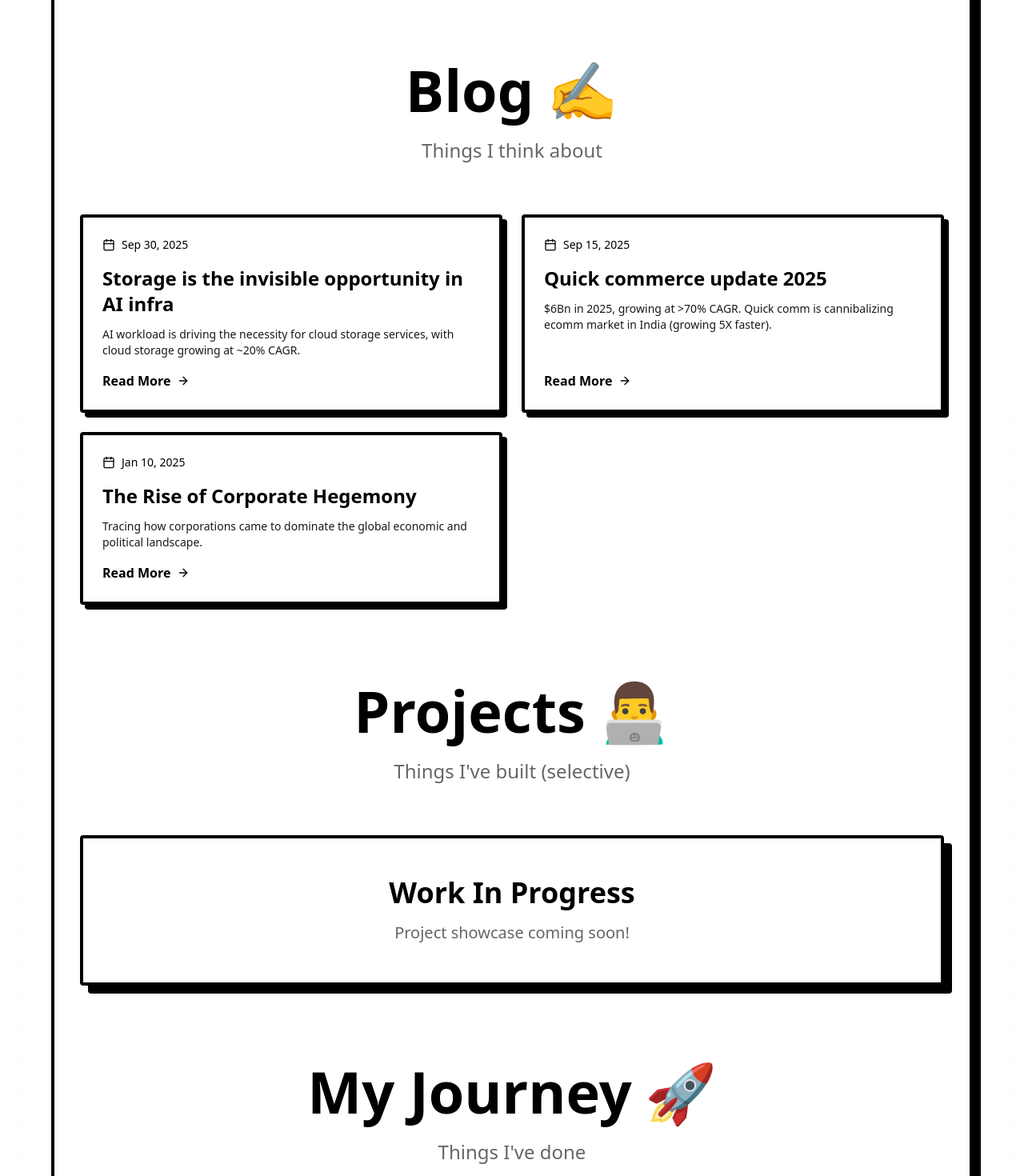
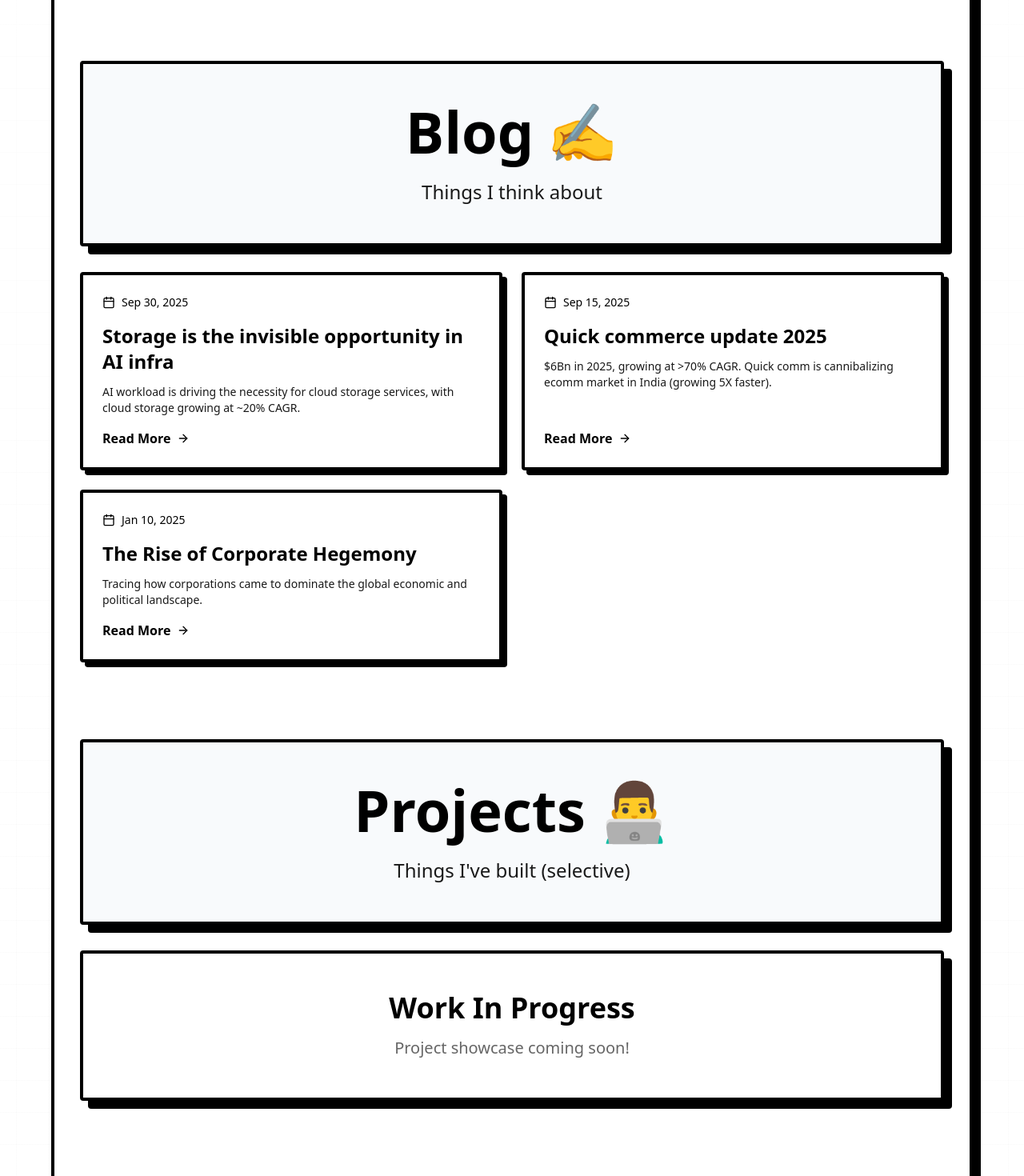
Before and after one commit to alokkumaru/neo-minimal-me, a React (Vite) app: page / in a window 1280 px wide. Shown: the part 560-2030 px from the top of the page at 80% size. Built offline with nearby package versions, Linux system fonts and the light colour scheme; the HTML template or start-up script is replaced by a standard one.

Commit message:
Refactor: Box page headers

```diff
--- a/src/pages/SinglePage.tsx
+++ b/src/pages/SinglePage.tsx
@@ -106,12 +106,12 @@ const SinglePage = () => {
 
         {/* Blog Section */}
         <section id="blog" className="mb-16 md:mb-24 scroll-mt-24">
-          <div className="text-center mb-10 md:mb-16">
-            <h1 className="text-4xl sm:text-5xl md:text-6xl lg:text-7xl font-bold mb-6 md:mb-6 flex items-center justify-center gap-3 md:gap-4">
+          <div className="border-neo border-foreground shadow-neo-lg p-8 md:p-12 rounded mb-8 bg-slate-50">
+            <h1 className="text-4xl sm:text-5xl md:text-6xl lg:text-7xl font-bold mb-6 md:mb-6 flex items-center justify-center gap-3 md:gap-4 text-primary-foreground">
               Blog
               <span className="text-4xl sm:text-5xl md:text-6xl lg:text-7xl">✍</span>
             </h1>
-            <p className="text-lg sm:text-xl md:text-2xl text-muted-foreground max-w-2xl mx-auto px-2">
+            <p className="text-lg sm:text-xl md:text-2xl text-primary-foreground/90 max-w-2xl mx-auto px-2 text-center">
               Things I think about
             </p>
           </div>
@@ -153,12 +153,12 @@ const SinglePage = () => {
 
         {/* Projects Section */}
         <section id="projects" className="mb-16 md:mb-24 scroll-mt-24">
-          <div className="text-center mb-10 md:mb-16">
-            <h1 className="text-4xl sm:text-5xl md:text-6xl lg:text-7xl font-bold mb-6 md:mb-6 flex items-center justify-center gap-3 md:gap-4">
+          <div className="border-neo border-foreground shadow-neo-lg p-8 md:p-12 rounded mb-8 bg-slate-50">
+            <h1 className="text-4xl sm:text-5xl md:text-6xl lg:text-7xl font-bold mb-6 md:mb-6 flex items-center justify-center gap-3 md:gap-4 text-primary-foreground">
               Projects
               <span className="text-4xl sm:text-5xl md:text-6xl lg:text-7xl">👨‍💻</span>
             </h1>
-            <p className="text-lg sm:text-xl md:text-2xl text-muted-foreground max-w-2xl mx-auto px-2">
+            <p className="text-lg sm:text-xl md:text-2xl text-primary-foreground/90 max-w-2xl mx-auto px-2 text-center">
               Things I've built (selective)
             </p>
           </div>
@@ -173,12 +173,12 @@ const SinglePage = () => {
 
         {/* Journey Section */}
         <section id="journey" className="scroll-mt-24">
-          <div className="text-center mb-10 md:mb-16">
-            <h1 className="text-4xl sm:text-5xl md:text-6xl lg:text-7xl font-bold mb-6 md:mb-6 flex items-center justify-center gap-3 md:gap-4">
+          <div className="border-neo border-foreground shadow-neo-lg p-8 md:p-12 rounded mb-8 bg-slate-50">
+            <h1 className="text-4xl sm:text-5xl md:text-6xl lg:text-7xl font-bold mb-6 md:mb-6 flex items-center justify-center gap-3 md:gap-4 text-primary-foreground">
               My Journey
               <span className="text-4xl sm:text-5xl md:text-6xl lg:text-7xl">🚀</span>
             </h1>
-            <p className="text-lg sm:text-xl md:text-2xl text-muted-foreground px-2">
+            <p className="text-lg sm:text-xl md:text-2xl text-primary-foreground/90 px-2 text-center">
               Things I've done
             </p>
           </div>
```
